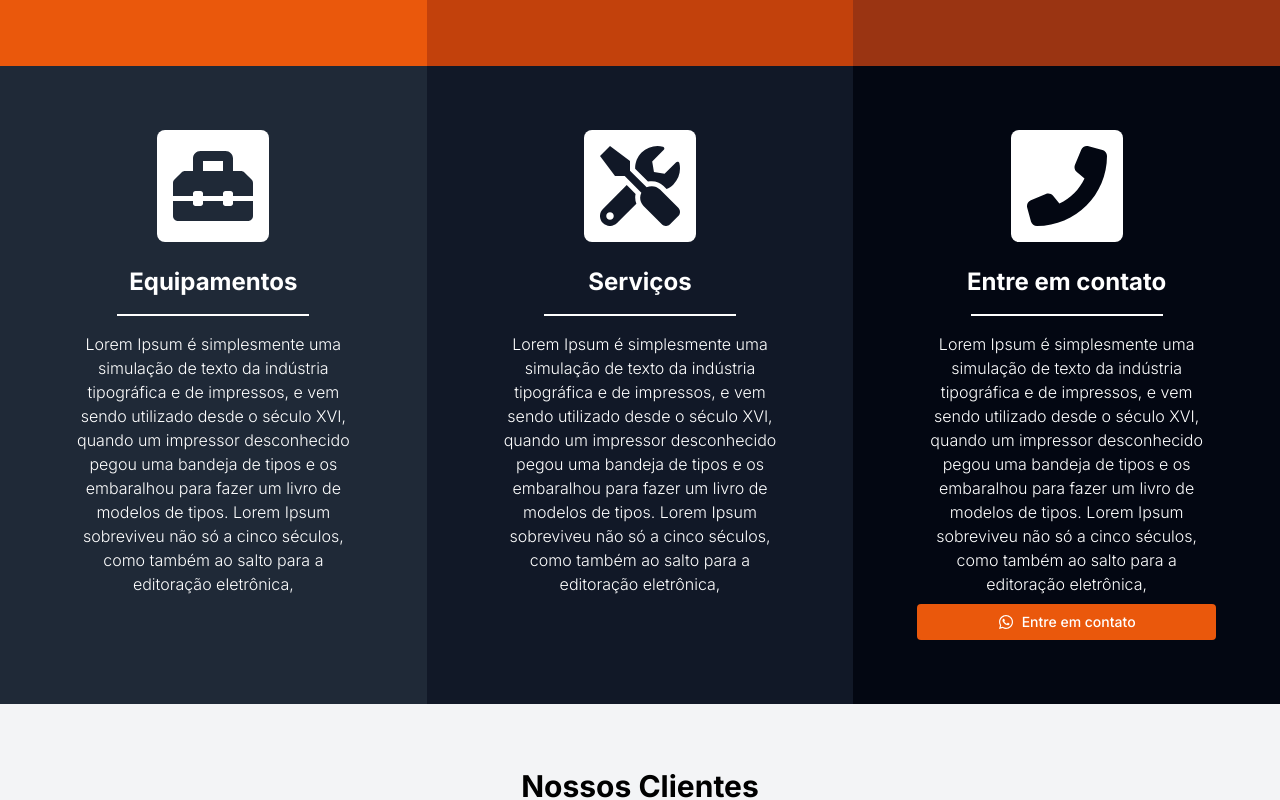
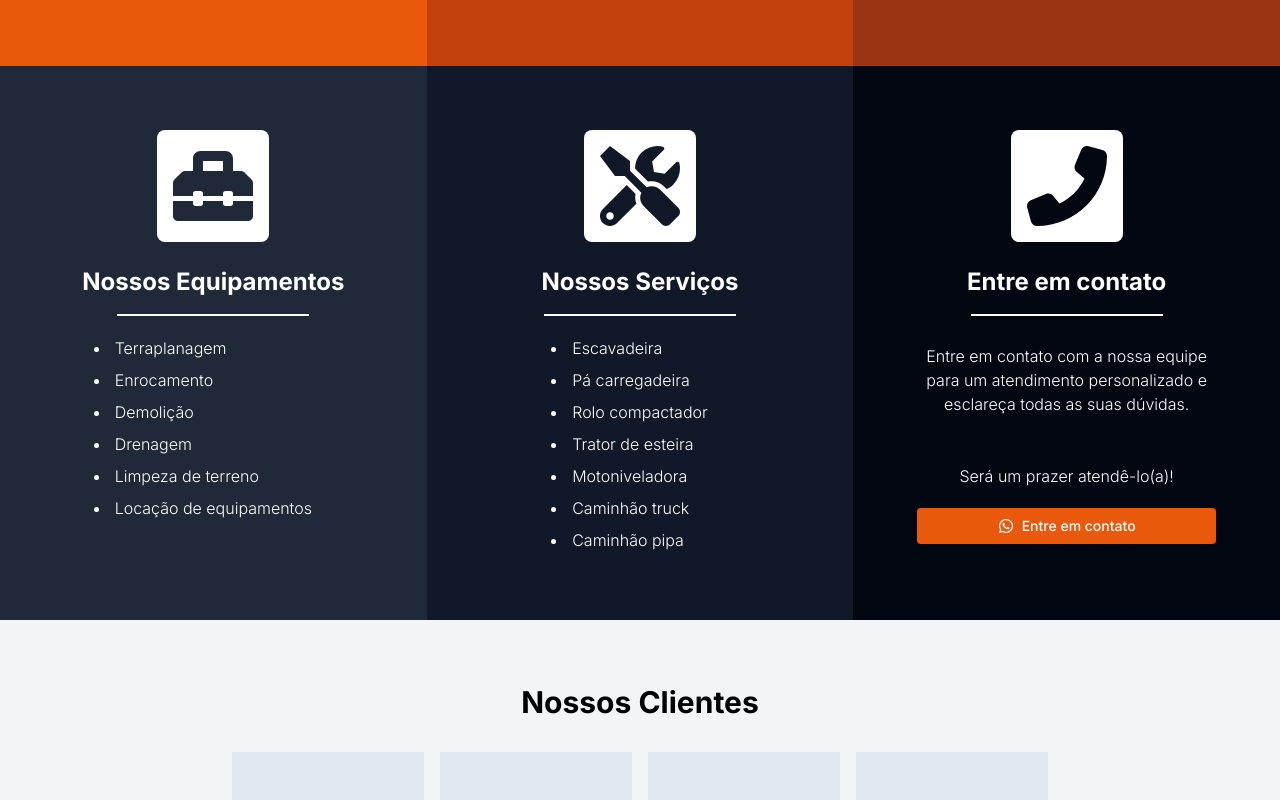
Before and after one commit to luizmorfelle/anjos, a Next.js app: page / in a window 1280 px wide. Shown: the part 1740-2540 px from the top of the page. Built offline with nearby package versions, Linux system fonts and the light colour scheme.

Commit message:
alteracoes solicitados pelo fornecedor

```diff
--- a/src/components/Footer.tsx
+++ b/src/components/Footer.tsx
@@ -1,5 +1,6 @@
 // components/Footer.tsx
 
+import openWhatsapp from "@/utils/utils";
 import { PhoneIcon } from "@heroicons/react/24/outline";
 import { MapPinIcon } from "@heroicons/react/24/outline";
 import React from "react";
@@ -15,14 +16,20 @@ const Footer: React.FC = () => {
         <div className="w-full md:w-auto mb-4 md:mb-0">
           <img src="/logo_branca.png" alt="Logo" className="h-20" />
         </div>
-        <div className="w-full md:w-auto mb-4 md:mb-0">
+        <div className="w-full md:w-auto mb-4 md:mb-0 gap-1 flex flex-col">
           <div className="flex">
             <PhoneIcon className="h-6" />
             <h4 className=" ml-2 text-lg font-semibold mb-2">Contato</h4>
           </div>
           <p>Telefone: (48) 3263-0436</p>
           <p>Email: anjosjunior@unetvale.com.br</p>
-          <button className="flex items-center text-white gap-2 bg-orange-600 py-2 w-full rounded justify-center mt-2 font-medium text-sm hover:bg-orange-700 transition duration-200">
+          <button
+            onClick={(e) => {
+              e.preventDefault();
+              openWhatsapp();
+            }}
+            className="flex items-center text-white gap-2 bg-orange-600 py-2 w-full rounded justify-center mt-2 font-medium text-sm hover:bg-orange-700 transition duration-200"
+          >
             <FaWhatsapp size={16} />
             <p>Entre em contato</p>
           </button>
--- a/src/components/Header.tsx
+++ b/src/components/Header.tsx
@@ -2,6 +2,7 @@
 import React from "react";
 import { FaBars, FaWhatsapp } from "react-icons/fa";
 import HeaderLink from "./HeaderLink";
+import openWhatsapp from "@/utils/utils";
 
 const Header = ({
   showSidebar,
@@ -17,7 +18,13 @@ const Header = ({
         <div className="text-white text-xs font-medium">
           Horário de funcionamento: Seg - Sex | 08:00 - 17:00{" "}
         </div>
-        <button className="flex items-center text-white gap-2 bg-orange-600 py-2 px-8 font-medium text-sm hover:bg-orange-700 transition duration-200">
+        <button
+          onClick={(e) => {
+            e.preventDefault();
+            openWhatsapp();
+          }}
+          className="flex items-center text-white gap-2 bg-orange-600 py-2 px-8 font-medium text-sm hover:bg-orange-700 transition duration-200"
+        >
           <FaWhatsapp size={16} />
           <p>Entre em contato</p>
         </button>
--- a/src/components/Services.tsx
+++ b/src/components/Services.tsx
@@ -1,4 +1,5 @@
 // components/Services.tsx
+import openWhatsapp from "@/utils/utils";
 import { RocketLaunchIcon } from "@heroicons/react/24/solid";
 import React from "react";
 import {
@@ -37,7 +38,15 @@ const ServiceCard = ({
         <div className="my-4 w-48 h-0.5 bg-white">
           <div> </div>
         </div>
-        {description && <div className="text-center">{description}</div>}
+        {description && (
+          <div className="flex flex-col justify-evenly">
+            {description.split("\\").map((item, index) => (
+              <div key={index} className="text-center py-3">
+                {item}
+              </div>
+            ))}
+          </div>
+        )}
         {items && (
           <ul className="list-disc ">
             {items.map((item, index) => (
@@ -84,22 +93,43 @@ const Services: React.FC = () => {
       </div>
       <div className="grid md:grid-cols-3 grid-cols-1">
         <ServiceCard
-          title="Equipamentos"
-          description="Lorem Ipsum é simplesmente uma simulação de texto da indústria tipográfica e de impressos, e vem sendo utilizado desde o século XVI, quando um impressor desconhecido pegou uma bandeja de tipos e os embaralhou para fazer um livro de modelos de tipos. Lorem Ipsum sobreviveu não só a cinco séculos, como também ao salto para a editoração eletrônica,"
+          title="Nossos Equipamentos"
+          items={[
+            "Terraplanagem",
+            "Enrocamento",
+            "Demolição",
+            "Drenagem",
+            "Limpeza de terreno",
+            "Locação de equipamentos",
+          ]}
           icon={<FaToolbox className="size-20 text-gray-800" />}
           color="bg-gray-800"
         />
         <ServiceCard
-          title="Serviços"
-          description="Lorem Ipsum é simplesmente uma simulação de texto da indústria tipográfica e de impressos, e vem sendo utilizado desde o século XVI, quando um impressor desconhecido pegou uma bandeja de tipos e os embaralhou para fazer um livro de modelos de tipos. Lorem Ipsum sobreviveu não só a cinco séculos, como também ao salto para a editoração eletrônica,"
+          title="Nossos Serviços"
+          items={[
+            "Escavadeira",
+            "Pá carregadeira",
+            "Rolo compactador",
+            "Trator de esteira",
+            "Motoniveladora",
+            "Caminhão truck",
+            "Caminhão pipa",
+          ]}
           icon={<FaTools className="size-20 text-gray-900" />}
           color="bg-gray-900"
         />
         <ServiceCard
           title="Entre em contato"
-          description="Lorem Ipsum é simplesmente uma simulação de texto da indústria tipográfica e de impressos, e vem sendo utilizado desde o século XVI, quando um impressor desconhecido pegou uma bandeja de tipos e os embaralhou para fazer um livro de modelos de tipos. Lorem Ipsum sobreviveu não só a cinco séculos, como também ao salto para a editoração eletrônica,"
+          description="Entre em contato com a nossa equipe para um atendimento personalizado e esclareça todas as suas dúvidas. \\ Será um prazer atendê-lo(a)!"
           action={
-            <button className="flex items-center text-white gap-2 bg-orange-600 py-2 w-full rounded justify-center mt-2 font-medium text-sm hover:bg-orange-700 transition duration-200">
+            <button
+              onClick={(e) => {
+                e.preventDefault();
+                openWhatsapp();
+              }}
+              className="flex items-center text-white gap-2 bg-orange-600 py-2 w-full rounded justify-center mt-2 font-medium text-sm hover:bg-orange-700 transition duration-200"
+            >
               <FaWhatsapp size={16} />
               <p>Entre em contato</p>
             </button>
--- /dev/null
+++ b/src/utils/utils.ts
@@ -0,0 +1,6 @@
+export default function openWhatsapp() {
+  window.open(
+    "//api.whatsapp.com/send?phone=554832630436&text=Olá, vim pelo site, gostaria de solicitar um orçamento",
+    "_blank"
+  );
+}
```
